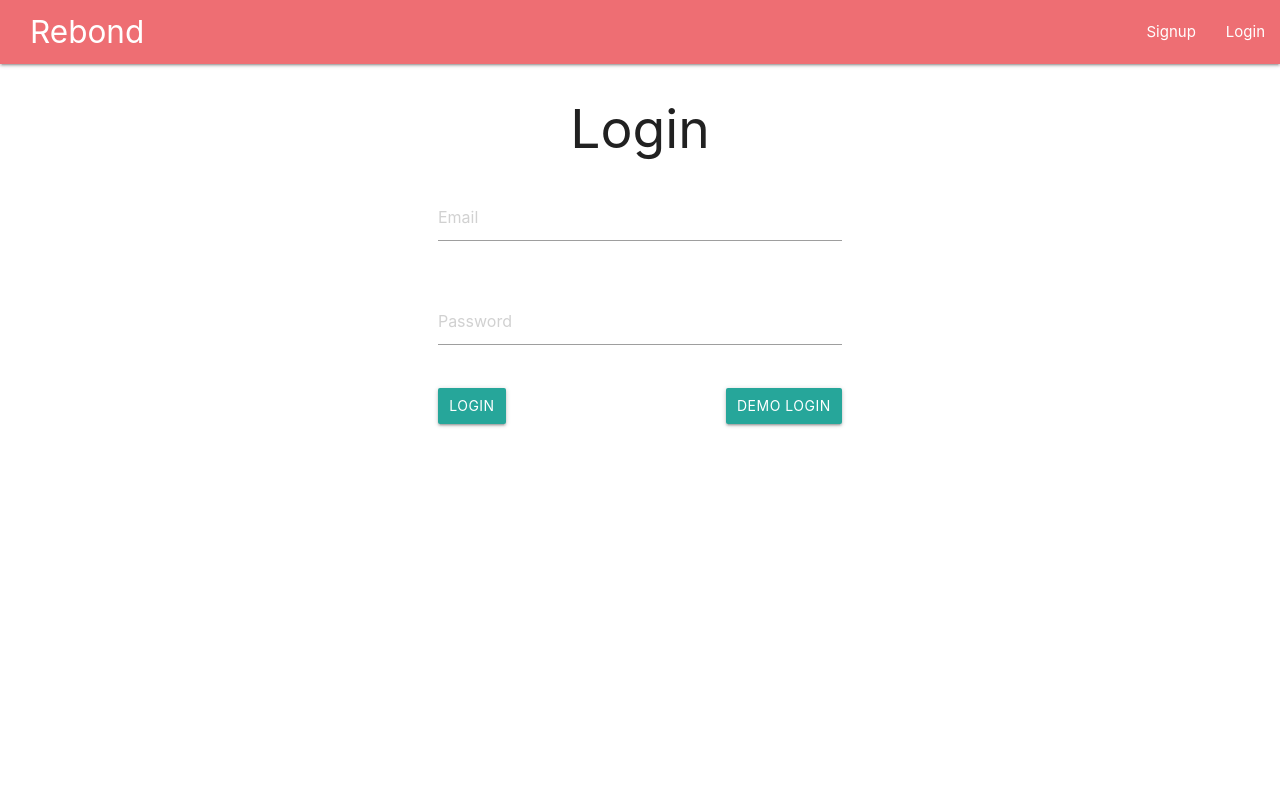
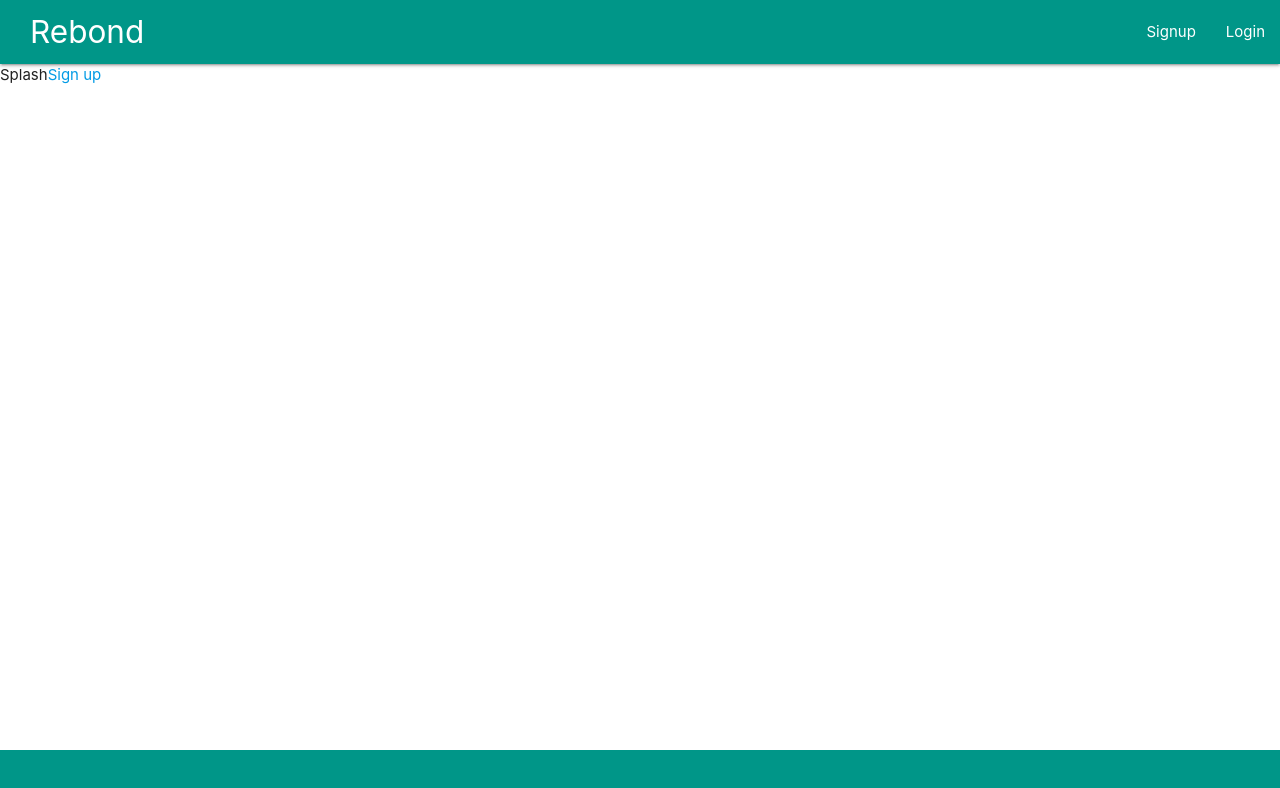
Before and after one commit to AEDGitHub/MERN-Team-PARK, a React (Create React App) app in the folder frontend/: page /#/ in a window 1280 px wide. Before the commit this address led to /#/login. Shown: the top 788 px of the page. Built offline with nearby package versions, Linux system fonts and the light colour scheme.

Commit message:
Adds splash

```diff
--- a/frontend/src/components/app.js
+++ b/frontend/src/components/app.js
@@ -2,6 +2,7 @@ import React from 'react';
 import { AuthRoute, ProtectedRoute } from '../util/route_util';
 import { Route, Switch, Redirect } from 'react-router-dom';
 
+import Splash from "./splash/splash"
 import NavBarContainer from "./nav/navbar_container";
 import MainContainer from "./main/main_container";
 import LoginFormContainer from "./session/login_form_container";
@@ -22,7 +23,7 @@ const App = () => (
                         <ProtectedRoute exact path="/main" component={MainContainer} />
                         <ProtectedRoute exact path="/groups/new" component={CreateGroupContainer} />
 
-
+                        <AuthRoute exact path="/" component={Splash} />
                         <AuthRoute exact path="/login" component={LoginFormContainer} />
                         <AuthRoute exact path="/signup" component={SignupFormContainer} />
 
@@ -31,7 +32,9 @@ const App = () => (
                     </Switch>
                 </main>
             </div>
+            <footer className="page-footer teal" style={{ bottom: "0", position: "fixed", width: "100%", height: "50px" }}>
 
+            </footer>
         </div>
     </div>
 );
--- a/frontend/src/components/nav/navbar.jsx
+++ b/frontend/src/components/nav/navbar.jsx
@@ -33,7 +33,7 @@ class NavBar extends React.Component {
     render() {
         return (
             <nav>
-                <div className="nav-wrapper">
+                <div className="nav-wrapper teal">
                     <div className="col s12">
                         <a className="brand-logo" href="/" style={{ padding: "0 30px" }}>
                             Rebond
--- /dev/null
+++ b/frontend/src/components/splash/splash.jsx
@@ -0,0 +1,17 @@
+import React, { Component } from 'react';
+import { Link } from 'react-router-dom'
+
+class Splash extends Component {
+
+    render() {
+        return (
+            <div>
+                Splash
+                <Link to="/signup">Sign up</Link>
+            </div>
+        )
+    }
+
+}
+
+export default Splash;
--- a/frontend/src/components/user_profile/interest_feed.jsx
+++ b/frontend/src/components/user_profile/interest_feed.jsx
@@ -29,10 +29,9 @@ class InterestFeed extends React.Component {
         })
 
         return (
-            <div style={{ backgroundColor: "lightpurple" }}>
-                INTEREST FEED
+            <ul className="collapsible">
                 {interests}
-            </div>
+            </ul>
         )
     }
 
--- a/frontend/src/components/user_profile/interest_feed_item.jsx
+++ b/frontend/src/components/user_profile/interest_feed_item.jsx
@@ -3,15 +3,14 @@ import React from 'react';
 class InterestFeedItem extends React.Component {
     render() {
         return (
-            <div>
-                <br/>
-                Interest name: {this.props.name}
-                <br/>
-                Interest description: {this.props.description}
-                <br/>
-                Interest category: {this.props.category}
-                <br/>
-            </div>
+            <li>
+                <div className="collapsible-header">{this.props.name}</div>
+                <div className="collapsible-body">
+                    <span>{this.props.description}</span>
+                    <br/>
+                    <span>category: {this.props.category}</span>
+                </div>
+            </li>
         )
     }
 }
```
Also changed, not shown: frontend/src/components/splash/splash_container.js (added, +12 -0 lines).
